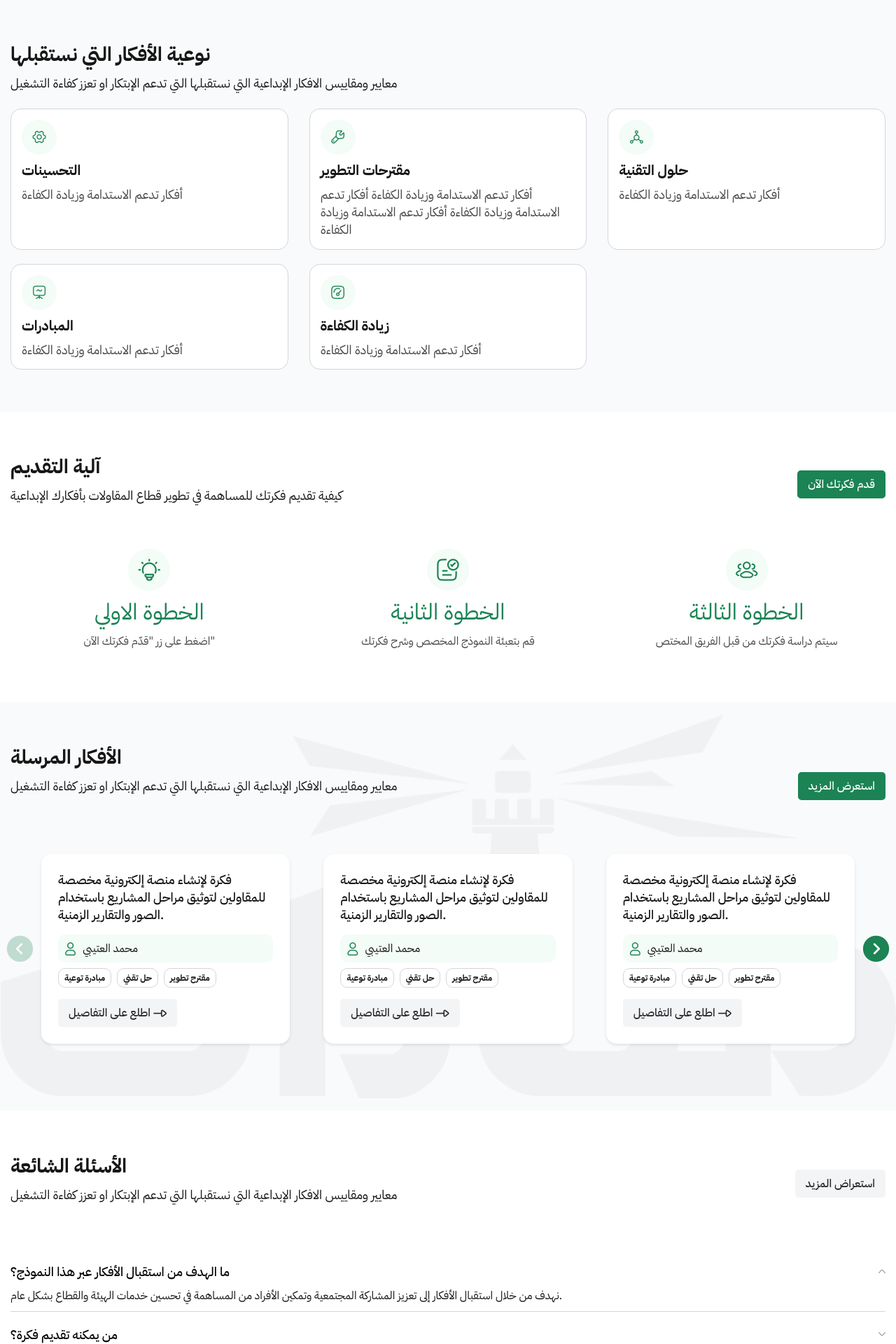
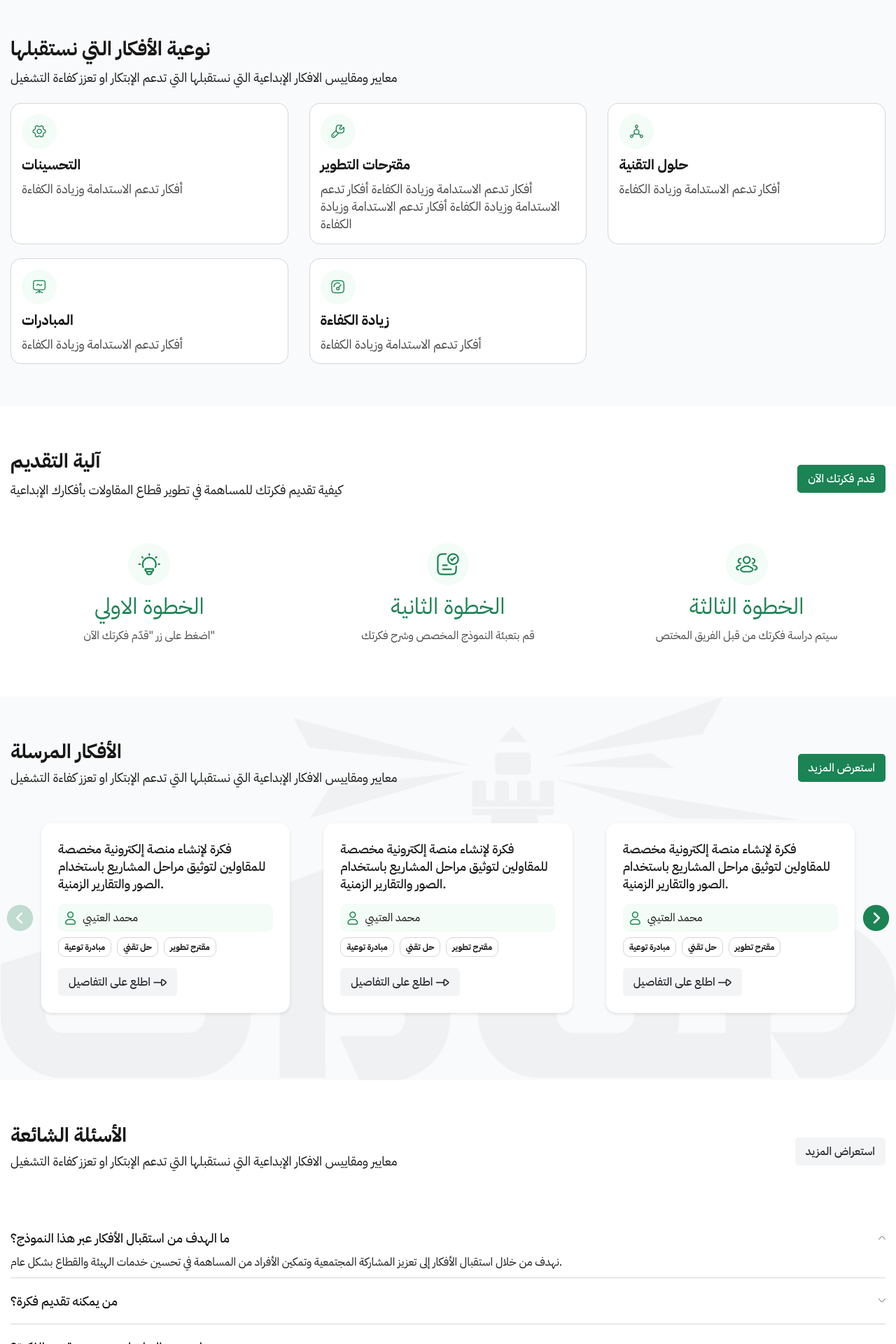
Before and after one commit to waleedo0o7/manarat, a PHP site: page /homepage.php in a window 1280 px wide. Shown: the part 678-2598 px from the top of the page at 70% size. Run offline with PHP 8.4, Linux system fonts and the light colour scheme; some libraries are stand-ins or nearby versions; some web fonts are replaced.

Commit message:
finish all tasks

```diff
--- a/_bottom-footer.php
+++ b/_bottom-footer.php
@@ -1,4 +1,41 @@
 <div class="footer-top section-padding pb-0">
+
+
+    <div class="mb-4" role="region" aria-labelledby="contact-section-title">
+
+        <div class="container">
+
+            <div class="card no-border p-4 base-box-shadow">
+
+                <div class="flex-responsive-wrapper gap-3">
+
+                    <div class="start gap-2 d-flex flex-column flex-lg-row justify-content-center align-items-center">
+
+                        <div class="flex-center w-50px h-50px bg-primary-faded-shape rounded-circle">
+                            <i class="icon icon-xxl icon-list-checked color-primary"></i>
+                        </div>
+
+                        <div class="">
+                            <h3 id="contact-section-title" class="color-primary bold mb-1"> البلاغات والشكاوى </h3>
+                            <p class="m-0"> لديكم أي بلاغ أو شكوى؟ يمكنكم التواصل معنا بسهولة عبر نموذج الاتصال المخصص. </p>
+                        </div>
+
+                    </div>
+
+
+                    <div class="end">
+                        <a href="https://manarat.sca.sa/contact-us" wire:navigate="" class="btn btn-primary" role="button" aria-label="الانتقال إلى صفحة تواصل معنا"> تواصل معنا </a>
+                    </div>
+
+                </div>
+
+
+            </div>
+
+        </div>
+
+    </div>
+
 
     <div class="comments-section mb-4">
 
@@ -6,13 +43,14 @@
 
             <div class="card no-border p-4 mb-3 base-box-shadow">
 
-                <div class="flex-between">
-                    <div class="flex-start gap-4">
-                        <p class="m-0 color-primary bold lead"> الاقتراحات والتعليقات </p>
+                <div class="flex-responsive-wrapper">
+
+                    <div class="start">
+                        <p class="mb-1 color-primary bold lead"> الاقتراحات والتعليقات </p>
                         <p class="m-0"> لأي استفسار أو ملاحظات حول الخدمات أو الصفحة الحالية، يرجى ملء المعلومات المطلوبة. </p>
                     </div>
 
-                    <div class="flex-end">
+                    <div class="end">
                         <a class="btn btn-primary show-comments"> اضف تعليق </a>
                     </div>
                 </div>
--- a/_top-header.php
+++ b/_top-header.php
@@ -187,7 +187,7 @@
     </div>
 </div>
 
-<div class="header-wrapper">
+<div class="header-wrapper" id="top-bar-wrapper">
 
     <div class="container">
 
--- a/assets/css/_layouts.scss
+++ b/assets/css/_layouts.scss
@@ -18,6 +18,10 @@
 
 .top-bar-2-wrapper {
     border: 1px solid var(--color-gray-light-300);
+
+    @media all and (max-width : 992px) {
+        display: none;
+    }
 }
 
 
@@ -54,7 +58,7 @@
 
             .nav-link {
                 font-size: calc(16px * var(--font-size-scale));
-                padding: 26px 13px;
+                padding: 22px 12px;
                 position: relative;
                 font-weight: 600;
                 transition: all 0s ease-in-out;
@@ -159,19 +163,13 @@
 .header-wrapper {
     border-bottom: 1px solid var(--color-gray-light-300);
     background-color: #FFF;
+    position: sticky;
+    top: 0;
+    z-index: 100;
+
 }
 
-.sticky {
-    position: fixed;
-    top: 0;
-    left: 0;
-    right: 0;
-    z-index: 999;
-    background: #ff0000;
-    /* or any background to avoid transparency */
-    box-shadow: 0 2px 10px rgba(0, 0, 0, 0.1);
-    /* optional */
-}
+
 
 .mobile-top-bar {
     display: none;
@@ -182,6 +180,13 @@
         justify-content: space-between;
         align-items: center;
         padding: 15px;
+
+
+        position: sticky;
+        top: 0;
+        background-color: var(--color-gray-light-100);
+        z-index: 100;
+
     }
 
 
@@ -193,7 +198,7 @@
     position: fixed;
     top: 0;
     left: 0;
-    z-index: 9;
+    z-index: 100;
     background-color: #FFF;
     width: 100%;
     height: 100%;
--- a/assets/css/_main.scss
+++ b/assets/css/_main.scss
@@ -18,7 +18,7 @@
 //////////////////////////////////////////////////////////////////////
 
 a {
-    color: inherit;
+    color: #161616;
     text-decoration: none;
 
     &:hover {
@@ -32,6 +32,11 @@ a {
             text-decoration: none;
         }
     }
+}
+
+
+button {
+    color: #161616;
 }
 
 .container {
--- a/assets/css/_shared.scss
+++ b/assets/css/_shared.scss
@@ -804,12 +804,15 @@ h6,
         padding-bottom: 15px;
     }
 
-
     .logos-wrapper {
         height: 100%;
         justify-content: end;
         align-items: center;
         display: flex;
+    }
+
+    a {
+        color: #FFF;
     }
 
 
@@ -1130,6 +1133,23 @@ hr.hr-white {
 
 
 
+
+.flex-responsive-wrapper {
+    display: flex;
+    justify-content: space-between;
+    align-items: center;
+
+    @media all and (max-width : $breakpoint-lg) {
+        flex-direction: column;
+        text-align: center;
+        gap: 10px;
+    }
+
+}
+
+
+
+
 // .is-it-useful-section {
 //     border-top: 2px solid var(--color-gray-light-200);
 // }
--- a/homepage.php
+++ b/homepage.php
@@ -100,7 +100,7 @@
 
         <div class="container">
 
-            <div class="flex-between mb-5">
+            <div class="flex-responsive-wrapper mb-5">
 
                 <div class="start">
                     <h2 class="bold mb-2"> آلية التقديم </h2>
@@ -155,11 +155,11 @@
 
         <div class="container">
 
-            <div class="flex-between">
+            <div class="flex-responsive-wrapper">
 
                 <div class="start">
-                    <div class="d-block mb-5">
-                        <h2 class="bold mb-2"> الأفكار المرسلة </h2>
+                    <div class="d-block">
+                        <h2 class="bold mb-1"> الأفكار المرسلة </h2>
                         <p class="lead"> معايير ومقاييس الافكار الإبداعية التي نستقبلها التي تدعم الإبتكار او تعزز كفاءة التشغيل </p>
                     </div>
 
@@ -235,10 +235,10 @@
 
         <div class="container">
 
-            <div class="flex-between mb-5">
+            <div class="flex-responsive-wrapper mb-5">
 
                 <div class="start">
-                    <h2 class="bold mb-2"> الأسئلة الشائعة </h2>
+                    <h2 class="bold mb-1"> الأسئلة الشائعة </h2>
                     <p class="lead"> معايير ومقاييس الافكار الإبداعية التي نستقبلها التي تدعم الإبتكار او تعزز كفاءة التشغيل </p>
                 </div>
 
```
Also changed, not shown: assets/css/style-ltr.min.css, assets/css/style-rtl.min.css, assets/js/custom.js (line endings or trailing spaces), 2 other files.
